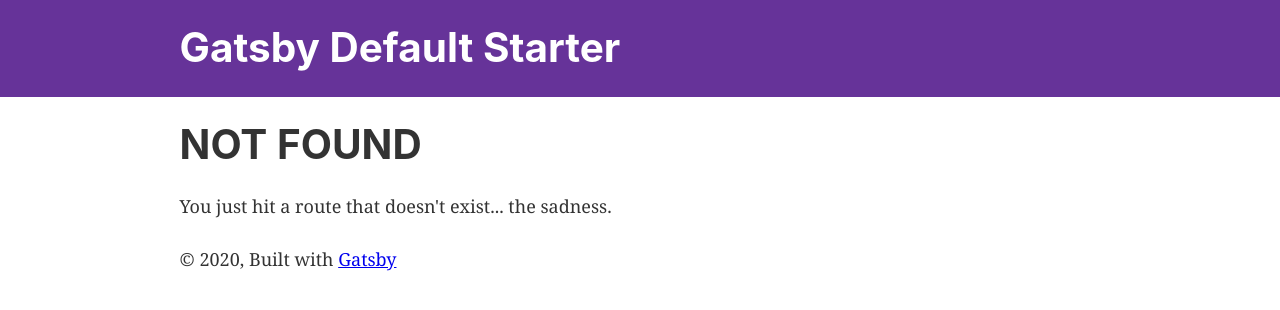
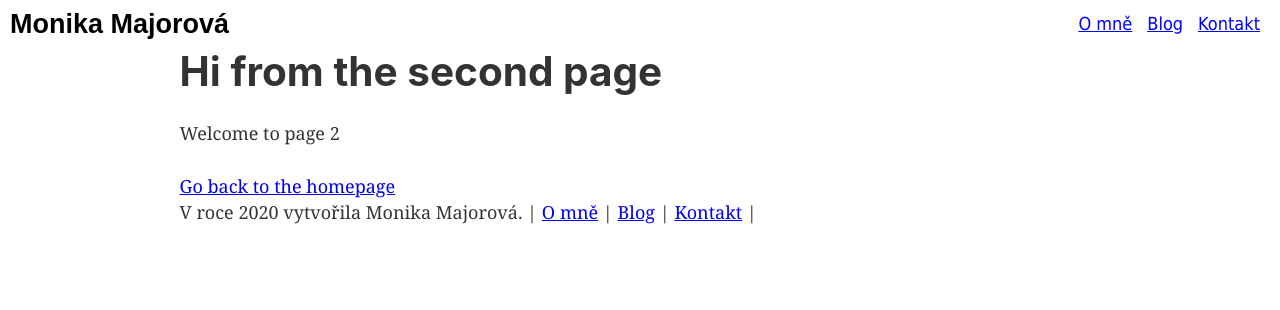
Before and after one commit to monikamajorova/monikamajorova.cz, a Gatsby site: page /blog in a window 1280 px wide. Before the commit this address had no page. Built offline with nearby package versions, Linux system fonts and the light colour scheme; Gatsby itself is replaced by a stand-in of ours.

Commit message:
Create / edit main web pages and web configuration.

```diff
--- a/gatsby-config.js
+++ b/gatsby-config.js
@@ -1,8 +1,8 @@
 module.exports = {
   siteMetadata: {
-    title: `Gatsby Default Starter`,
-    description: `Kick off your next, great Gatsby project with this default starter. This barebones starter ships with the main Gatsby configuration files you might need.`,
-    author: `@gatsbyjs`,
+    title: `Monika Majorová`,
+    description: `Můj osobní vývojářský web / blog.`,
+    author: `Monika Majorová`,
   },
   plugins: [
     `gatsby-plugin-react-helmet`,
--- /dev/null
+++ b/src/components/footer.js
@@ -0,0 +1,13 @@
+import React from "react"
+import { Link } from "gatsby"
+
+const Footer = ({ author }) => (
+    <footer>
+        V roce 2020 vytvořila {author}. | {" "}
+        <Link to="/monika/">O mně</Link> | {" "}
+        <Link to="/blog/">Blog</Link> | {" "}
+        <Link to="/kontakt/">Kontakt</Link> | {" "}
+    </footer>
+)
+
+export default Footer
--- a/src/components/header.js
+++ b/src/components/header.js
@@ -1,33 +1,21 @@
 import { Link } from "gatsby"
 import PropTypes from "prop-types"
 import React from "react"
+import styles from "./header.module.css"
 
 const Header = ({ siteTitle }) => (
   <header
-    style={{
-      background: `rebeccapurple`,
-      marginBottom: `1.45rem`,
-    }}
+    className={styles.header}
   >
-    <div
-      style={{
-        margin: `0 auto`,
-        maxWidth: 960,
-        padding: `1.45rem 1.0875rem`,
-      }}
+    <Link to="/" className={styles.title}
     >
-      <h1 style={{ margin: 0 }}>
-        <Link
-          to="/"
-          style={{
-            color: `white`,
-            textDecoration: `none`,
-          }}
-        >
-          {siteTitle}
-        </Link>
-      </h1>
-    </div>
+      {siteTitle}
+    </Link>
+    <nav className={styles.nav}>
+        <Link to="/monika/" className={styles.link}>O mně</Link>
+        <Link to="/blog/" className={styles.link}>Blog</Link>
+        <Link to="/kontakt/" className={styles.link}>Kontakt</Link>
+    </nav>
   </header>
 )
 
--- /dev/null
+++ b/src/components/header.module.css
@@ -0,0 +1,26 @@
+.header {
+    padding: 10px;
+}
+
+.title {
+    display: inline;
+    color: black;
+    text-decoration: none;
+    font-size: 1.5em;
+    font-family: sans-serif;
+    font-weight: bold;
+    text-rendering: optimizeLegibility;
+    line-height: 1.1;
+}
+
+.nav {
+    display: inline;
+    float: right;
+}
+
+.link {
+    font-family: Tahoma;
+    color: blue;
+    margin-left: 5px;
+    margin-right: 10px;
+}
--- a/src/components/layout.js
+++ b/src/components/layout.js
@@ -10,6 +10,7 @@ import PropTypes from "prop-types"
 import { useStaticQuery, graphql } from "gatsby"
 
 import Header from "./header"
+import Footer from "./footer"
 import "./layout.css"
 
 const Layout = ({ children }) => {
@@ -17,7 +18,8 @@ const Layout = ({ children }) => {
     query SiteTitleQuery {
       site {
         siteMetadata {
-          title
+          title,
+          author
         }
       }
     }
@@ -34,11 +36,7 @@ const Layout = ({ children }) => {
         }}
       >
         <main>{children}</main>
-        <footer>
-          © {new Date().getFullYear()}, Built with
-          {` `}
-          <a href="https://www.gatsbyjs.org">Gatsby</a>
-        </footer>
+        <Footer author={data.site.siteMetadata.author} />
       </div>
     </>
   )
--- a/src/pages/page-2.js
+++ b/src/pages/blog.js
@@ -4,7 +4,7 @@ import { Link } from "gatsby"
 import Layout from "../components/layout"
 import SEO from "../components/seo"
 
-const SecondPage = () => (
+const Blog = () => (
   <Layout>
     <SEO title="Page two" />
     <h1>Hi from the second page</h1>
@@ -13,4 +13,4 @@ const SecondPage = () => (
   </Layout>
 )
 
-export default SecondPage
+export default Blog
--- a/src/pages/index.js
+++ b/src/pages/index.js
@@ -8,13 +8,12 @@ import SEO from "../components/seo"
 const IndexPage = () => (
   <Layout>
     <SEO title="Home" />
-    <h1>Hi people</h1>
-    <p>Welcome to your new Gatsby site.</p>
-    <p>Now go build something great.</p>
+    <h1>Využijte svůj počítač na maximum!</h1>
+    <p>Jmenuji se Monika a jsem programátorka. prostřednictvím této stránky chci předávat návody na to, jak využít svůj počítač naplno.</p>
+    <h2>Poslední články na blogu</h2>
     <div style={{ maxWidth: `300px`, marginBottom: `1.45rem` }}>
       <Image />
     </div>
-    <Link to="/page-2/">Go to page 2</Link>
   </Layout>
 )
 
```
Also changed, not shown: gatsby-browser.js (deleted, +0 -7 lines), gatsby-ssr.js (deleted, +0 -7 lines), src/pages/kontakt.js (added, +10 -0 lines), src/pages/monika.js (added, +10 -0 lines), README.md, 1 other file.
